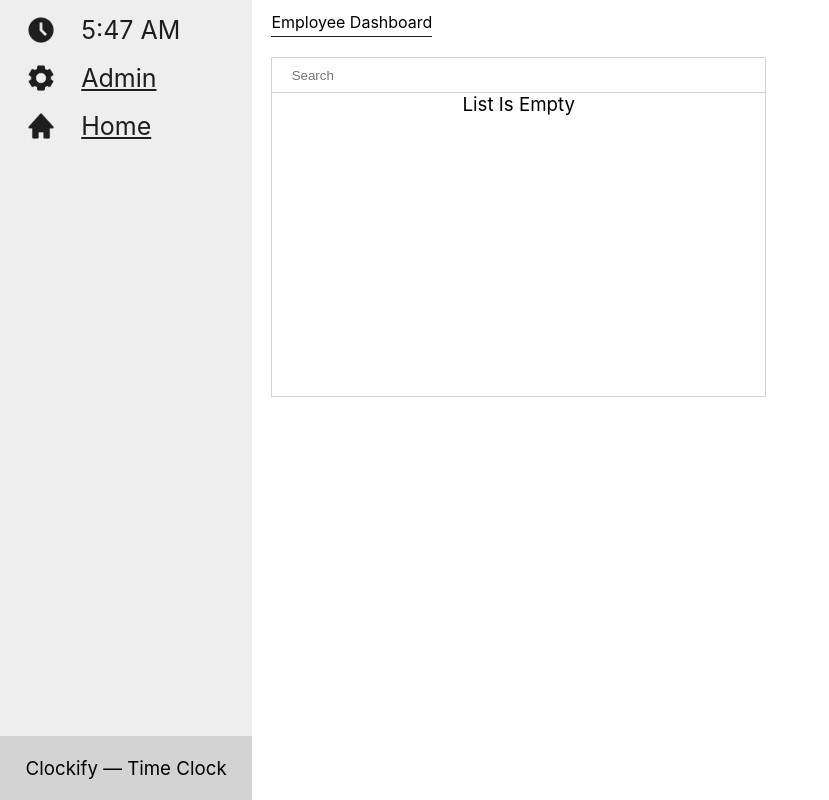
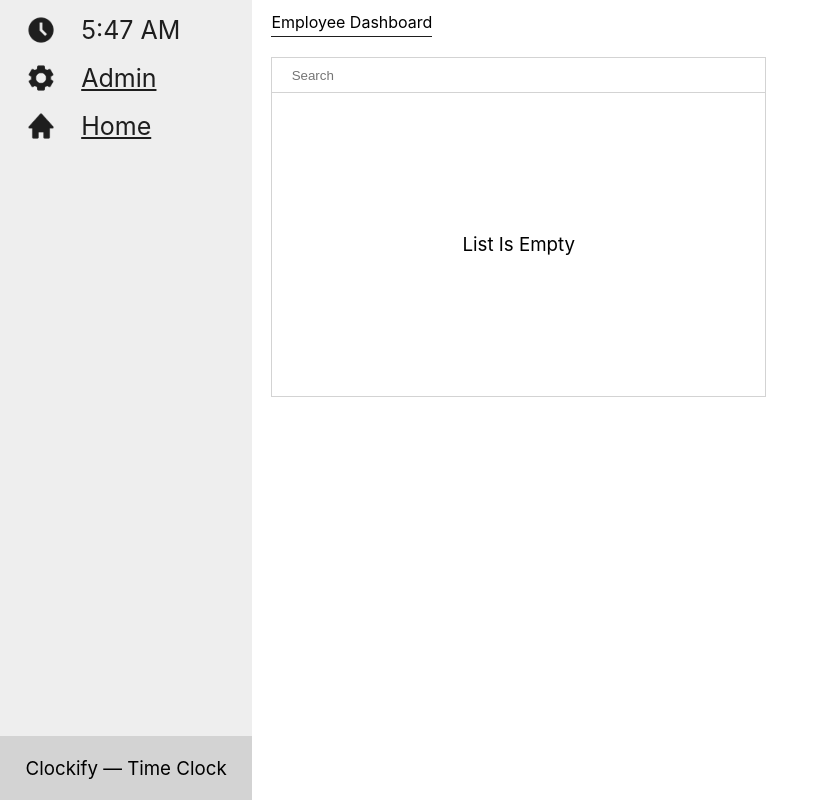
Before and after one commit to jegirhiny/time-clock, a React (Create React App) app: page / in a window 1280 px wide. Shown: the whole page, without its empty margins (0-829 px from the left). Built offline with nearby package versions, Linux system fonts and the light colour scheme.

Commit message:
fixed conditional messaging css display error

```diff
--- a/src/components/employee-dashboard/employee-dashboard.component.jsx
+++ b/src/components/employee-dashboard/employee-dashboard.component.jsx
@@ -31,11 +31,11 @@ const EmployeeDashboard = ({ isAdmin=false }) => {
             <div className='inner-board'>
                 {/* !! Table of Employees */}
                 <div className='employee-table'>
-                    <div className={employees.length !== 0 ? 'employee-list' : 'employee-list center'}>
+                    <div className='employee-list'>
                         {/* !! Search Bar */}
                         <Search pullRequest={pullRequest} />
                         {/* !! List of Employees */}
-                        <div className='list-container'>
+                        <div className={employees.length !== 0 ? '' : 'center'}>
                             {employees.length !== 0 ? employees.map(employee => <EmployeeCard key={employee.id} getId={getId} isAdmin={isAdmin} employee={employee} />) : <h3>List Is Empty</h3>}
                         </div>
                     </div>
--- a/src/components/employee-dashboard/employee-dashboard.styles.css
+++ b/src/components/employee-dashboard/employee-dashboard.styles.css
@@ -29,6 +29,8 @@
 }
 
 .employee-list {
+    display: flex;
+    flex-direction: column;
     border: 1px solid lightgray;
     height: calc(47vh - 2px - 3vh - 1.5vh);
     width: -webkit-fill-available;
@@ -48,6 +50,7 @@
     flex-direction: column;
     justify-content: center;
     align-items: center;
+    height: 100%;
 }
 
 .list-container {
```
